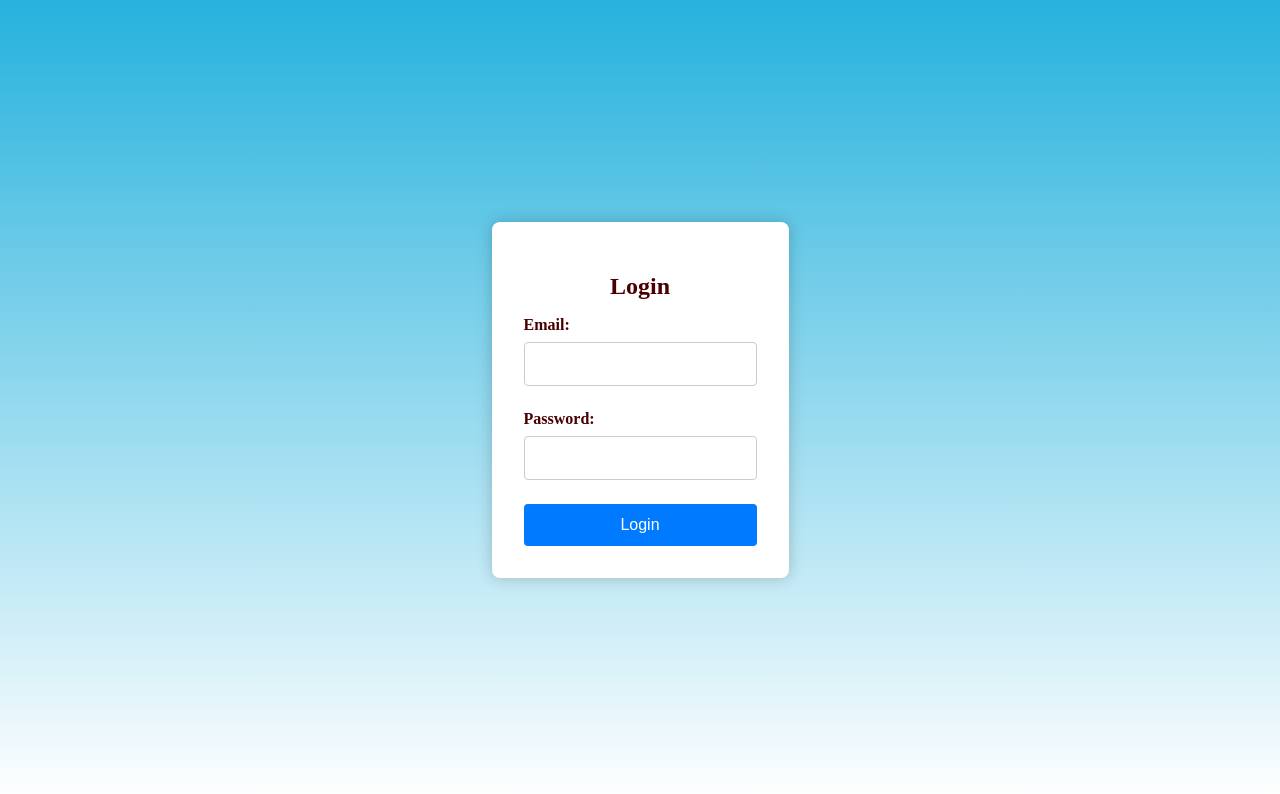
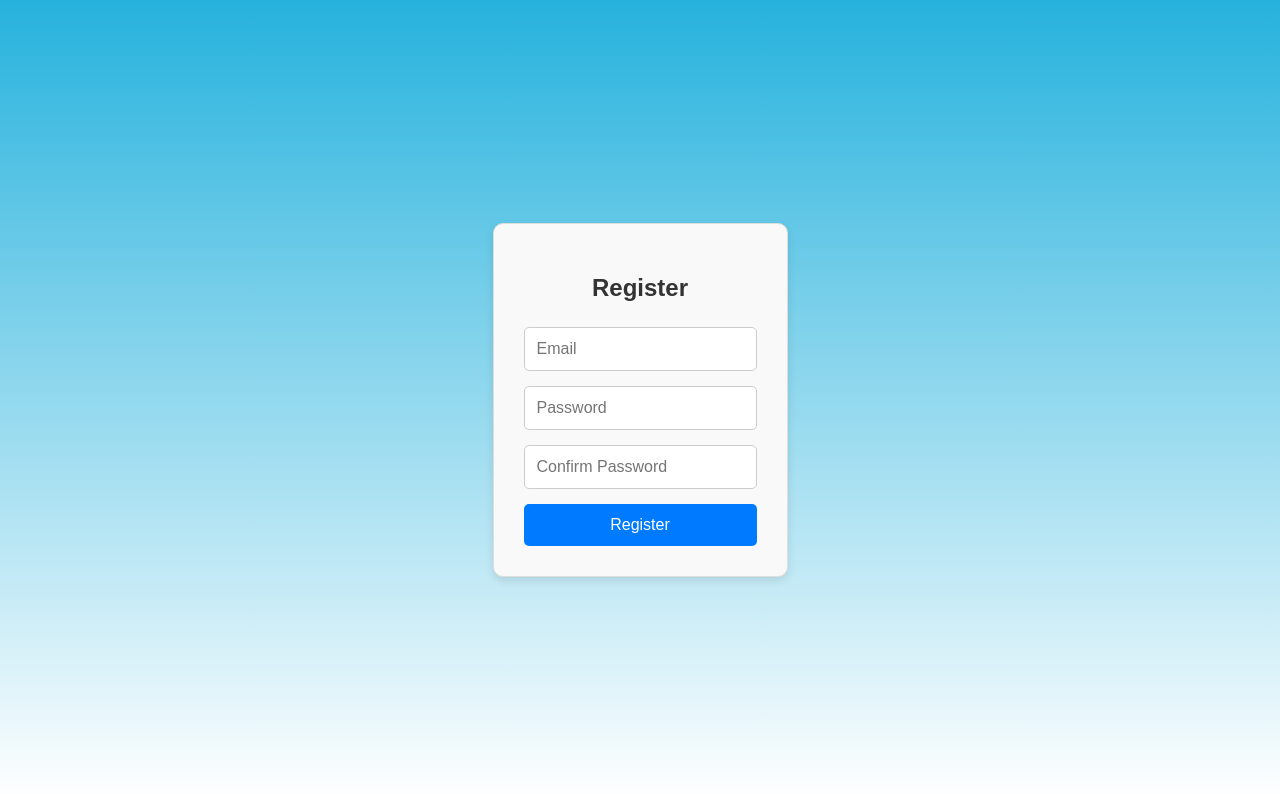
Before and after one commit to Harsh3991/BlogVerse, a React (Vite) app in the folder frontend/: page / in a window 1280 px wide. Shown: the top 794 px of the page. Built offline with nearby package versions, Linux system fonts and the light colour scheme.

Commit message:
created registration page and added registration logic

```diff
--- a/frontend/src/App.jsx
+++ b/frontend/src/App.jsx
@@ -1,13 +1,13 @@
 import { useState } from 'react'
 import './App.css'
-import Login from './components/Auth/Login'
+import Register from './components/Auth/Register'
 
 function App() {
   const [count, setCount] = useState(0)
 
   return (
     <>
-    <Login/>
+    <Register />
     </>
   )
 }
--- a/frontend/src/components/Auth/Auth.css
+++ b/frontend/src/components/Auth/Auth.css
@@ -1,4 +1,4 @@
-/* Apply gradient background to the entire page */
+/* login */
 
   .login-container {
     max-width: 400px;
@@ -6,7 +6,7 @@
     padding: 2rem;
     border-radius: 8px;
     box-shadow: 0 0 15px rgba(0, 0, 0, 0.2);
-    background-color: white; /* Set background to white */
+    background-color: white;
     transition: transform 0.3s ease, box-shadow 0.3s ease;
   }
 
@@ -25,7 +25,7 @@
   .form-group {
     margin-bottom: 1.5rem;
     width: 100%;
-    box-sizing: border-box; /* Ensure padding and border are included in the element's total width and height */
+    box-sizing: border-box;
   }
 
   .form-group label {
@@ -41,7 +41,7 @@
     border: 1px solid #ccc;
     border-radius: 4px;
     font-size: 1rem;
-    box-sizing: border-box; /* Ensure padding and border are included in the element's total width and height */
+    box-sizing: border-box;
   }
 
   .form-group input:focus {
@@ -85,3 +85,97 @@
       font-size: 0.875rem;
     }
   }
+
+
+
+
+  /* Register */
+.auth-container {
+  max-width: 400px;
+  margin: 50px auto;
+  padding: 30px;
+  border: 1px solid #ddd;
+  border-radius: 10px;
+  box-shadow: 0 4px 8px rgba(0, 0, 0, 0.1);
+  background-color: #f9f9f9;
+  transition: all 0.3s ease;
+}
+
+.auth-container:hover {
+  box-shadow: 0 8px 16px rgba(0, 0, 0, 0.2);
+}
+
+.auth-container h2 {
+  text-align: center;
+  margin-bottom: 25px;
+  color: #333;
+  font-family: 'Arial', sans-serif;
+}
+
+.auth-container form {
+  display: flex;
+  flex-direction: column;
+}
+
+.auth-container input {
+  margin-bottom: 15px;
+  padding: 12px;
+  border: 1px solid #ccc;
+  border-radius: 5px;
+  font-size: 16px;
+  transition: border-color 0.3s ease;
+}
+
+.auth-container input:focus {
+  border-color: #007bff;
+  outline: none;
+}
+
+.auth-container button {
+  padding: 12px;
+  border: none;
+  border-radius: 5px;
+  background-color: #007bff;
+  color: #fff;
+  font-size: 16px;
+  cursor: pointer;
+  transition: background-color 0.3s ease;
+}
+
+.auth-container button:hover {
+  background-color: #0056b3;
+}
+
+.auth-container .error-message {
+  color: red;
+  font-size: 14px;
+  margin-bottom: 10px;
+  text-align: center;
+}
+
+/* Responsive Design */
+@media (max-width: 768px) {
+  .auth-container {
+    padding: 20px;
+  }
+
+  .auth-container input, .auth-container button {
+    font-size: 14px;
+    padding: 10px;
+  }
+}
+
+@media (max-width: 480px) {
+  .auth-container {
+    padding: 15px;
+  }
+
+  .auth-container h2 {
+    font-size: 20px;
+  }
+
+  .auth-container input, .auth-container button {
+    font-size: 12px;
+    padding: 8px;
+  }
+}
--- /dev/null
+++ b/frontend/src/components/Auth/Register.jsx
@@ -0,0 +1,65 @@
+import React, { useState } from 'react';
+import axios from 'axios';
+import './Auth.css';
+
+function Register() {
+  const [email, setEmail] = useState('');
+  const [password, setPassword] = useState('');
+  const [confirmPassword, setConfirmPassword] = useState('');
+  const [error, setError] = useState('');
+  const [success, setSuccess] = useState('');
+
+  const handleRegister = async (e) => {
+    e.preventDefault();
+    if (password !== confirmPassword) {
+      setError('Passwords do not match');
+      return;
+    }
+
+    try {
+      const response = await axios.post('https://blogverse-n0e2.onrender.com/api/users/register', {
+        email,
+        password,
+      });
+      setSuccess('Registration successful! Please log in.');
+      setError('');
+    } catch (error) {
+      setError('Registration failed. Please try again.');
+      setSuccess('');
+    }
+  };
+
+  return (
+    <div className="auth-container">
+      <h2>Register</h2>
+      {error && <p className="error-message">{error}</p>}
+      {success && <p className="success-message">{success}</p>}
+      <form onSubmit={handleRegister}>
+        <input
+          type="email"
+          value={email}
+          onChange={(e) => setEmail(e.target.value)}
+          placeholder="Email"
+          required
+        />
+        <input
+          type="password"
+          value={password}
+          onChange={(e) => setPassword(e.target.value)}
+          placeholder="Password"
+          required
+        />
+        <input
+          type="password"
+          value={confirmPassword}
+          onChange={(e) => setConfirmPassword(e.target.value)}
+          placeholder="Confirm Password"
+          required
+        />
+        <button type="submit">Register</button>
+      </form>
+    </div>
+  );
+}
+
+export default Register;
```
Also changed, not shown: 1 other file (tests, documents, lock files or other folders).
